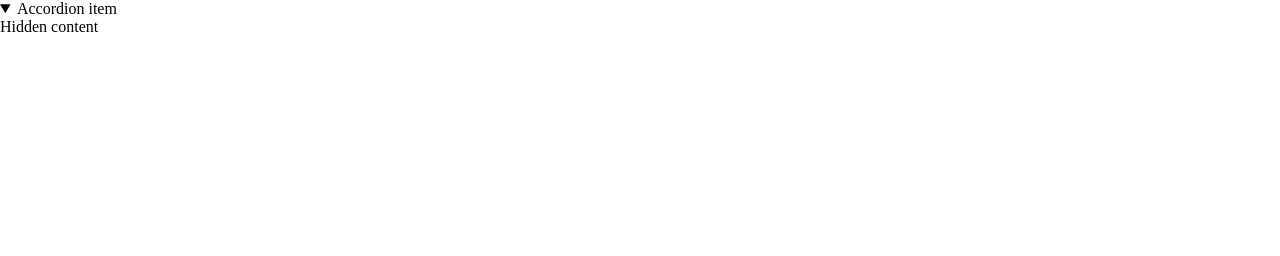
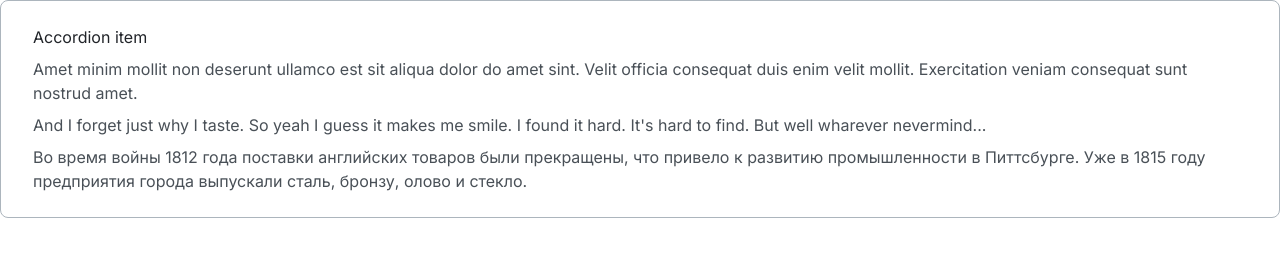
Before and after one commit to js-tasks-ru/htmlcss-20241107_panteleev-alexander, a website: page 03-lection1/02-accordion/index.html in a window 1280 px wide. Both pictures are taken after a click on the heading "Accordion item". Drawn offline with Linux system fonts and the light colour scheme.

Commit message:
copy index & styles from broken branch

```diff
--- a/03-lection1/02-accordion/accordion.css
+++ b/03-lection1/02-accordion/accordion.css
@@ -1 +1,48 @@
 /* Стилизация аккордеона */
+
+.accordion {
+    /* max-width: 700px; */
+}
+
+.accordion__item {
+    padding: 24px 0px 24px 32px;
+    border-radius: 8px;
+    border: 1px var(--grey-3) solid;
+}
+
+.accordion__summary {
+    font-family: Inter;
+    font-size: 16px;
+    font-weight: 400;
+    line-height: 24px;
+    text-align: left;
+    text-underline-position: from-font;
+    text-decoration-skip-ink: none;
+    color: var(--black);
+}
+
+.accordion__summary::marker {
+    display: none;
+    content: '';
+}
+
+.accordion__data-container {
+    padding-right: 32px;
+}
+
+.accordion__data {
+    margin-top: 8px;
+    margin-bottom: 0px;
+    font-family: Inter;
+    font-size: 16px;
+    font-weight: 400;
+    line-height: 24px;
+    text-align: left;
+    text-underline-position: from-font;
+    text-decoration-skip-ink: none;
+    color: var(--grey-4);
+}
+
+/* .accordion__data:last-child {
+    margin-bottom: 0px;
+} */
--- a/03-lection1/02-accordion/index.html
+++ b/03-lection1/02-accordion/index.html
@@ -6,13 +6,23 @@
         <link rel="stylesheet" href="./accordion.css">
     </head>
     <body>
-        <details>
-            <summary>
+        <div class="accordion">
+        <details class="accordion__item">
+            <summary class="accordion__summary">
                 Accordion item
             </summary>
-            <p>
-                Hidden content
+            <div class="accordion__data-container">
+            <p class="accordion__data">
+                Amet minim mollit non deserunt ullamco est sit aliqua dolor do amet sint. Velit officia consequat duis enim velit mollit. Exercitation veniam consequat sunt nostrud amet.
             </p>
+            <p class="accordion__data">
+                And I forget just why I taste. So yeah I guess it makes me smile. I found it hard. It's hard to find. But well wharever nevermind...
+            </p>
+            <p class="accordion__data">
+                Во время войны 1812 года поставки английских товаров были прекращены, что привело к развитию промышленности в Питтсбурге. Уже в 1815 году предприятия города выпускали сталь, бронзу, олово и стекло.
+            </p>
+            </div>
         </details>
+        </div>
     </body>
 </html>
```
